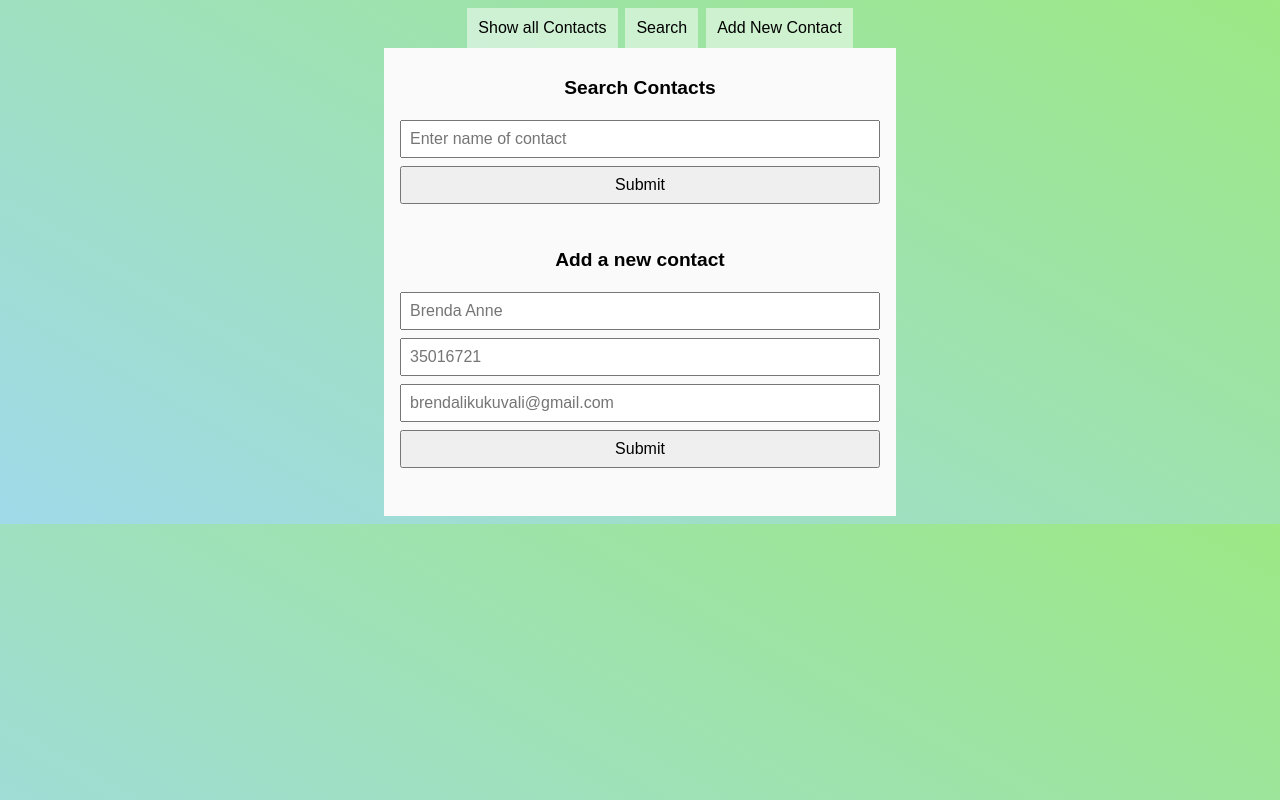
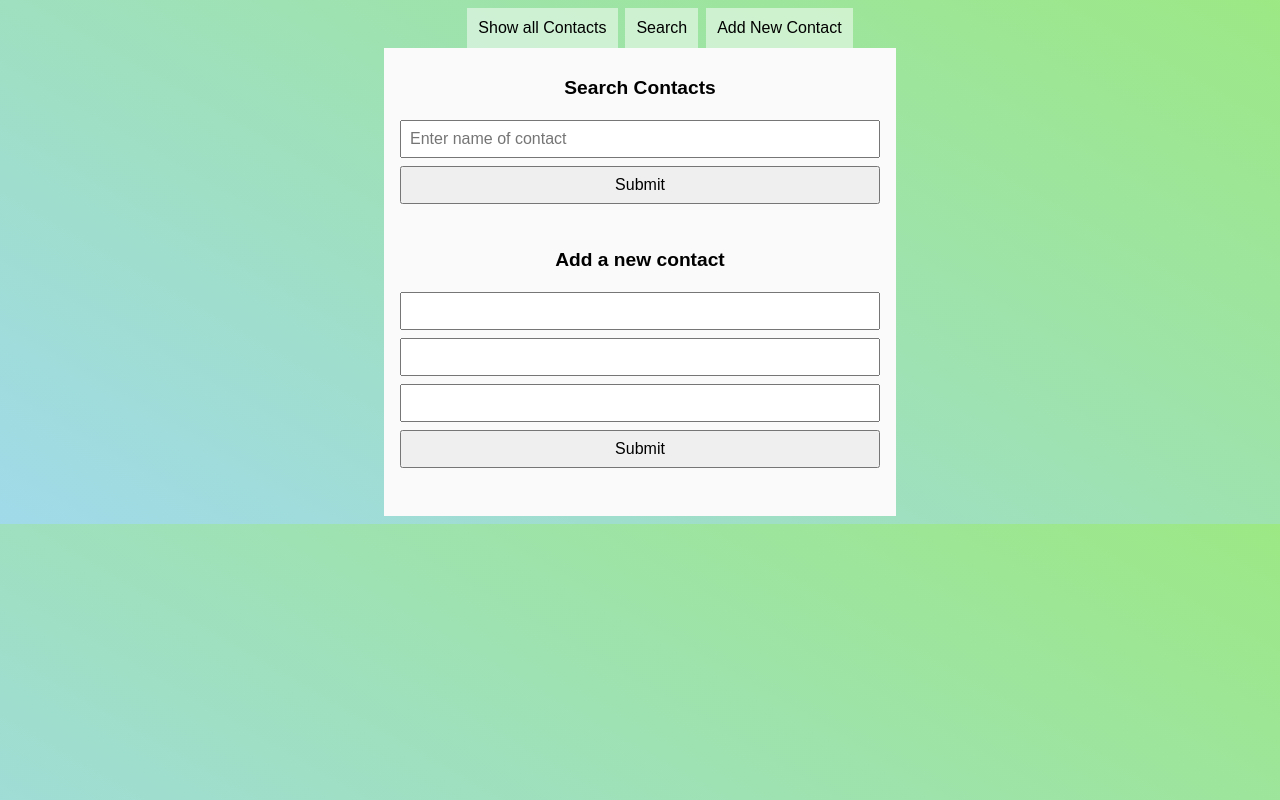
Before and after one commit to Brendalikukuvali/AddressBook, a plain HTML site: page index.html in a window 1280 px wide. Drawn offline with Linux system fonts and the light colour scheme.

Commit message:
commit message

```diff
--- a/index.html
+++ b/index.html
@@ -6,7 +6,7 @@
 <!--DOCYPE html-->
 
 
-  <title>Welcome To MY Address Book&lt;/tittle&gt;
+  <title>Welcome To My Address Book&lt;/tittle&gt;
 &lt;/head&gt;
   </title>
   <link rel="stylesheet" type="text/CSS" href="CSS/main.css">
@@ -34,9 +34,9 @@
    <form id="contact" action="#">
     <h1>Add a new contact</h1>
     <div>
-     <label> <input type="text" name="person" id"="name" placeholder="Brenda Anne"> </label>
-     <label> <input type="text" name="phone" id="name" placeholder="35016721"> </label>
-     <label> <input type="text" name="email" id="name" placeholder="brendalikukuvali@gmail.com"> </label>
+     <label> <input type="text" name="person" id"="name" placeholder=""> </label>
+     <label> <input type="text" name="phone" id="name" placeholder=""> </label>
+     <label> <input type="text" name="email" id="name" placeholder=""> </label>
     </div>
     <div>
      <input type="submit" value="Submit">
```
